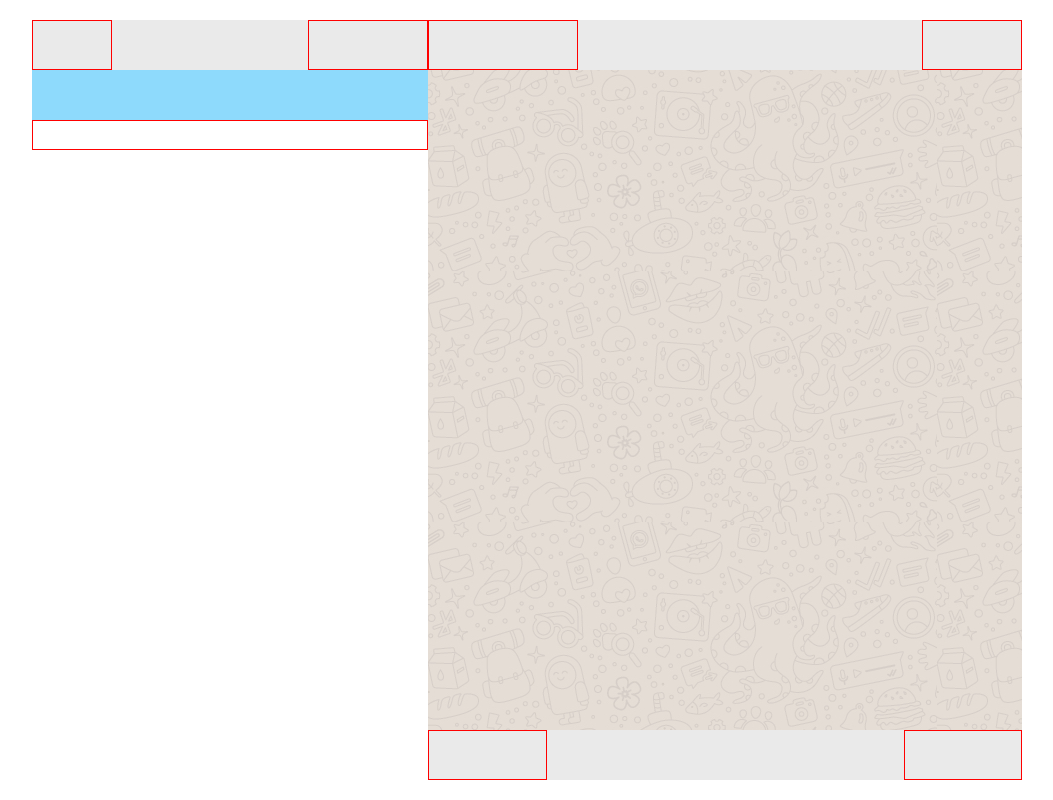
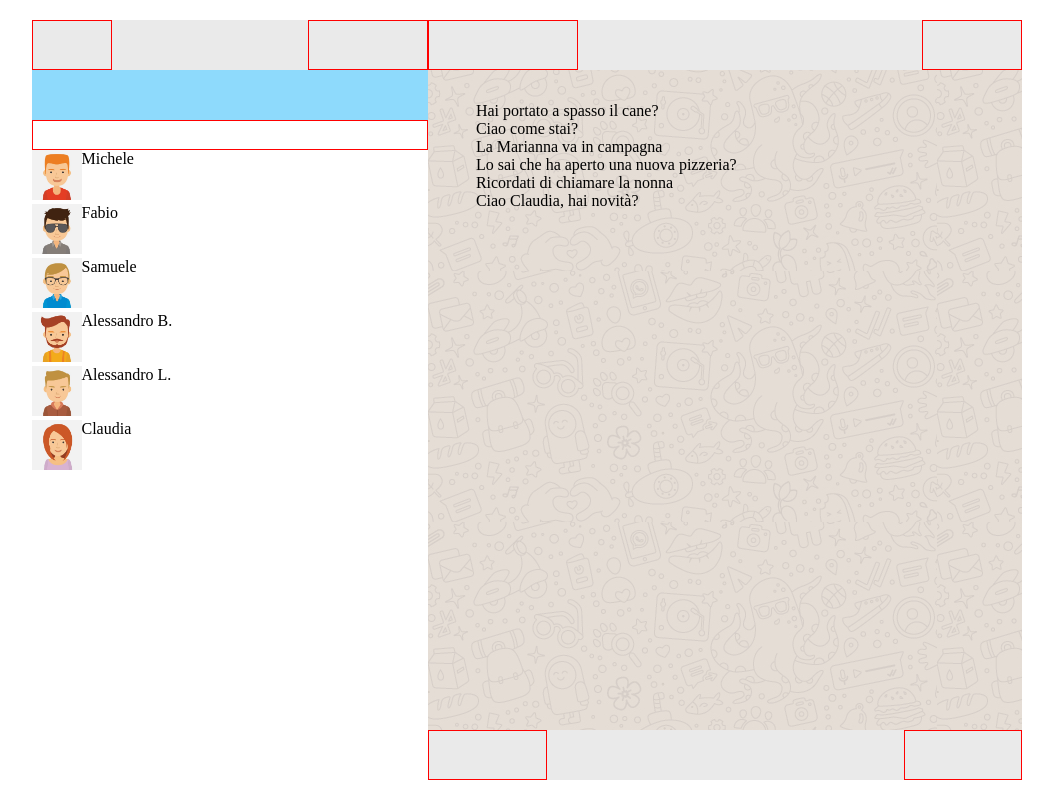
Before and after one commit to dunzolo/vue-boolzapp, a plain HTML site: page index.html in a window 1280 px wide. Shown: the whole page, without its empty margins (113-1166 px from the left). Drawn offline with nearby package versions, Linux system fonts and the light colour scheme.

Commit message:
added chat sidebar

```diff
--- a/css/style.css
+++ b/css/style.css
@@ -4,11 +4,17 @@
     box-sizing: border-box;
 }
 
+/* utils */
+
 .container{
     max-width: 991px;
     margin: 20px auto;
     height: calc(100vh - 40px);
     display: flex;
+}
+
+.unstyled-list{
+    list-style-type: none;
 }
 
 /* inizio sidebar */
@@ -49,6 +55,14 @@
     height: 30px;
     border: 1px solid red;
 }
+
+.chat-sidebar ul li{
+    display: flex;
+}
+
+.image-contact img{
+    width: 50px;
+}
 /* fine sidebar */
 
 /* inizio main-container */
@@ -79,6 +93,11 @@
 
 }
 
+.chat-container{
+    height: calc(100% - 100px);
+    padding: 2rem 3rem;
+}
+
 .bottombar-main-container{
     position: absolute;
     bottom: 0;
--- a/index.html
+++ b/index.html
@@ -25,6 +25,14 @@
                     <div class="searchbar-sidebar">
                     </div>
                     <div class="chat-sidebar">
+                        <ul class="unstyled-list">
+                            <li v-for="item in contacts">
+                                <div class="image-contact">
+                                    <img :src="`./img/${item.avatar}`">
+                                </div>
+                                {{ item.name }}
+                            </li>
+                        </ul>
                     </div>
                 </div>
                 <!-- main container -->
@@ -36,6 +44,13 @@
                         <div class="icons-main-container">
 
                         </div>
+                    </div>
+                    <div class="chat-container">
+                        <ul class="unstyled-list">
+                            <li v-for="(item, index) in contacts">
+                                {{ item.messages[0].message }}
+                            </li>
+                        </ul>
                     </div>
                     <div class="bottombar-main-container">
                         <div class="emoji">
--- a/js/script.js
+++ b/js/script.js
@@ -8,7 +8,7 @@ createApp({
             contacts: [
                 {
                     name: 'Michele',
-                    avatar: '_1',
+                    avatar: 'avatar_1.jpg',
                     visible: true,
                     messages: [
                         {
@@ -30,7 +30,7 @@ createApp({
                 },
                 {
                     name: 'Fabio',
-                    avatar: '_2',
+                    avatar: 'avatar_2.jpg',
                     visible: true,
                     messages: [
                         {
@@ -52,7 +52,7 @@ createApp({
                 },
                 {
                     name: 'Samuele',
-                    avatar: '_3',
+                    avatar: 'avatar_3.jpg',
                     visible: true,
                     messages: [
                         {
@@ -74,7 +74,7 @@ createApp({
                 },
                 {
                     name: 'Alessandro B.',
-                    avatar: '_4',
+                    avatar: 'avatar_4.jpg',
                     visible: true,
                     messages: [
                         {
@@ -91,7 +91,7 @@ createApp({
                 },
                 {
                     name: 'Alessandro L.',
-                    avatar: '_5',
+                    avatar: 'avatar_5.jpg',
                     visible: true,
                     messages: [
                         {
@@ -108,7 +108,7 @@ createApp({
                 },
                 {
                     name: 'Claudia',
-                    avatar: '_6',
+                    avatar: 'avatar_6.jpg',
                     visible: true,
                     messages: [
                     {
```
